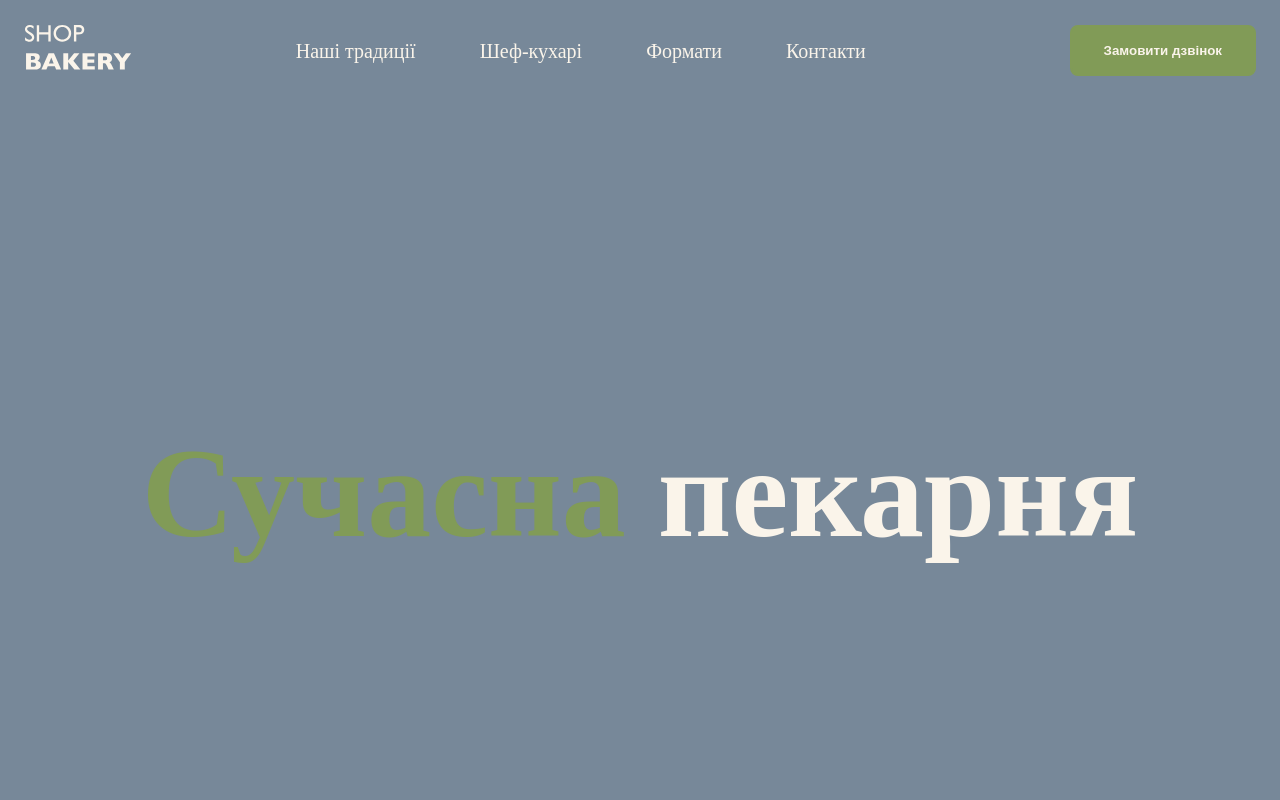
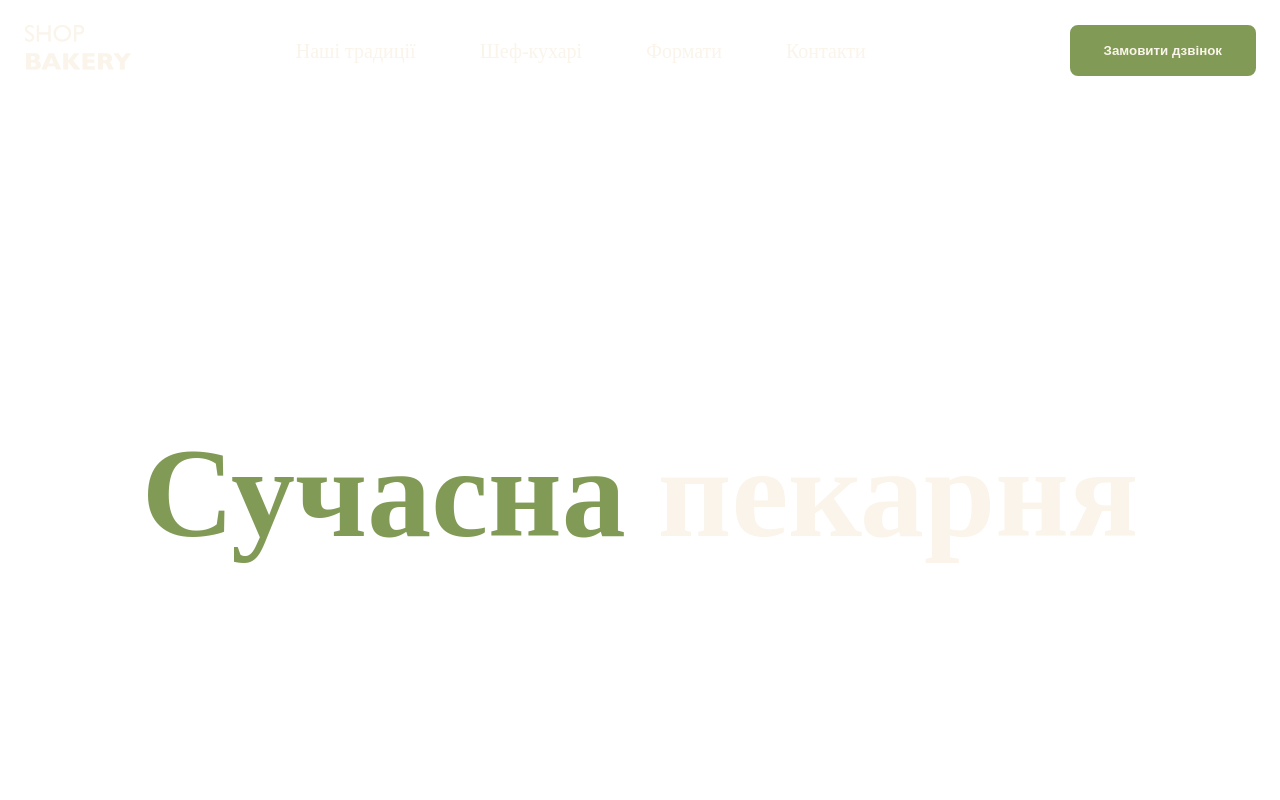
Before and after one commit to VanShukalovych07/HTML_Code, a plain HTML site: page HTML-website-project/index.html in a window 1280 px wide. Shown: the top 800 px of the page. Drawn offline with Linux system fonts and the light colour scheme.

Commit message:
more to css

```diff
--- a/HTML-website-project/css/styles.css
+++ b/HTML-website-project/css/styles.css
@@ -21,7 +21,7 @@ p {
 }
 
 body {
-    background-color: lightslategray;
+
     color: var(--color-primary-dark) font-family'Poppins', sans-serif;
     font-size: 18 px;
     font-weight: 400;
```
